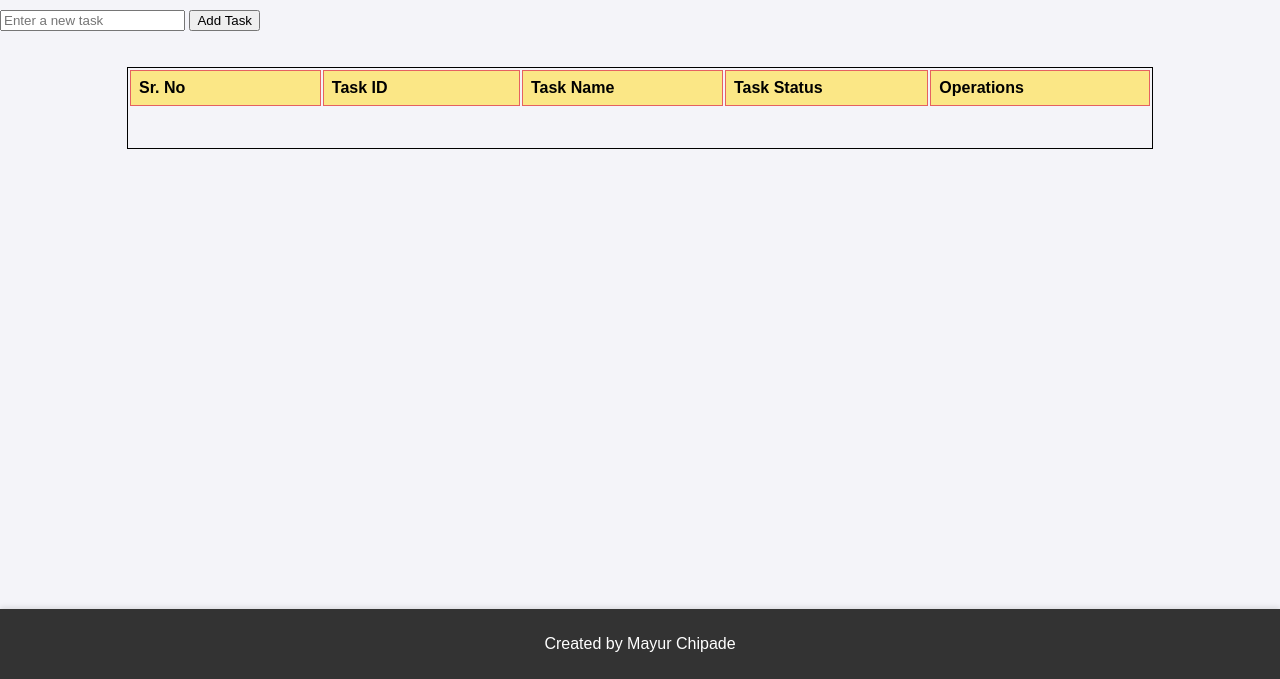
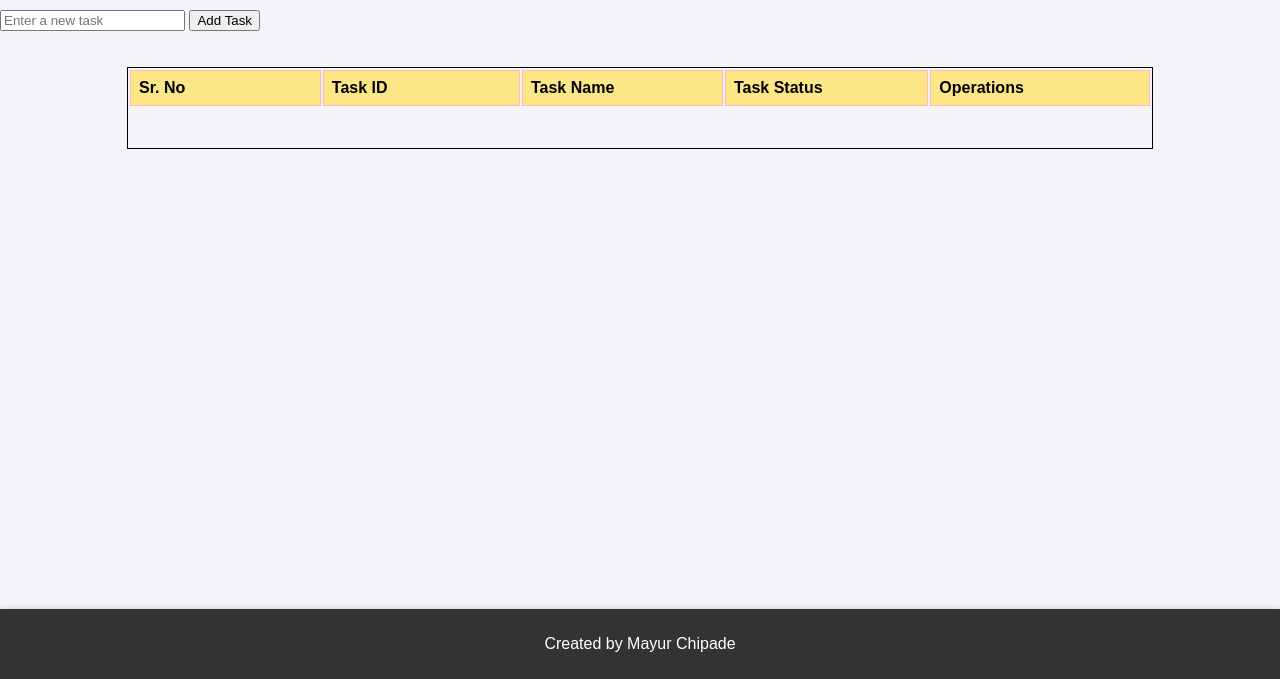
Before and after one commit to chipademayur/to-do-list, a plain HTML site: page Frontend/stylesheet.html in a window 1280 px wide. Shown: the part 121-800 px from the top of the page. Drawn offline with Linux system fonts and the light colour scheme; no server answers.

Commit message:
color changes

```diff
--- a/Frontend/styles.css
+++ b/Frontend/styles.css
@@ -60,7 +60,7 @@ footer {
 }
 td, th {
     width: 300px;
-    border: 1px solid #e56161;
+    border: 1px solid #fdb9b9;
     text-align: left;
     padding: 8px;
   }
```
